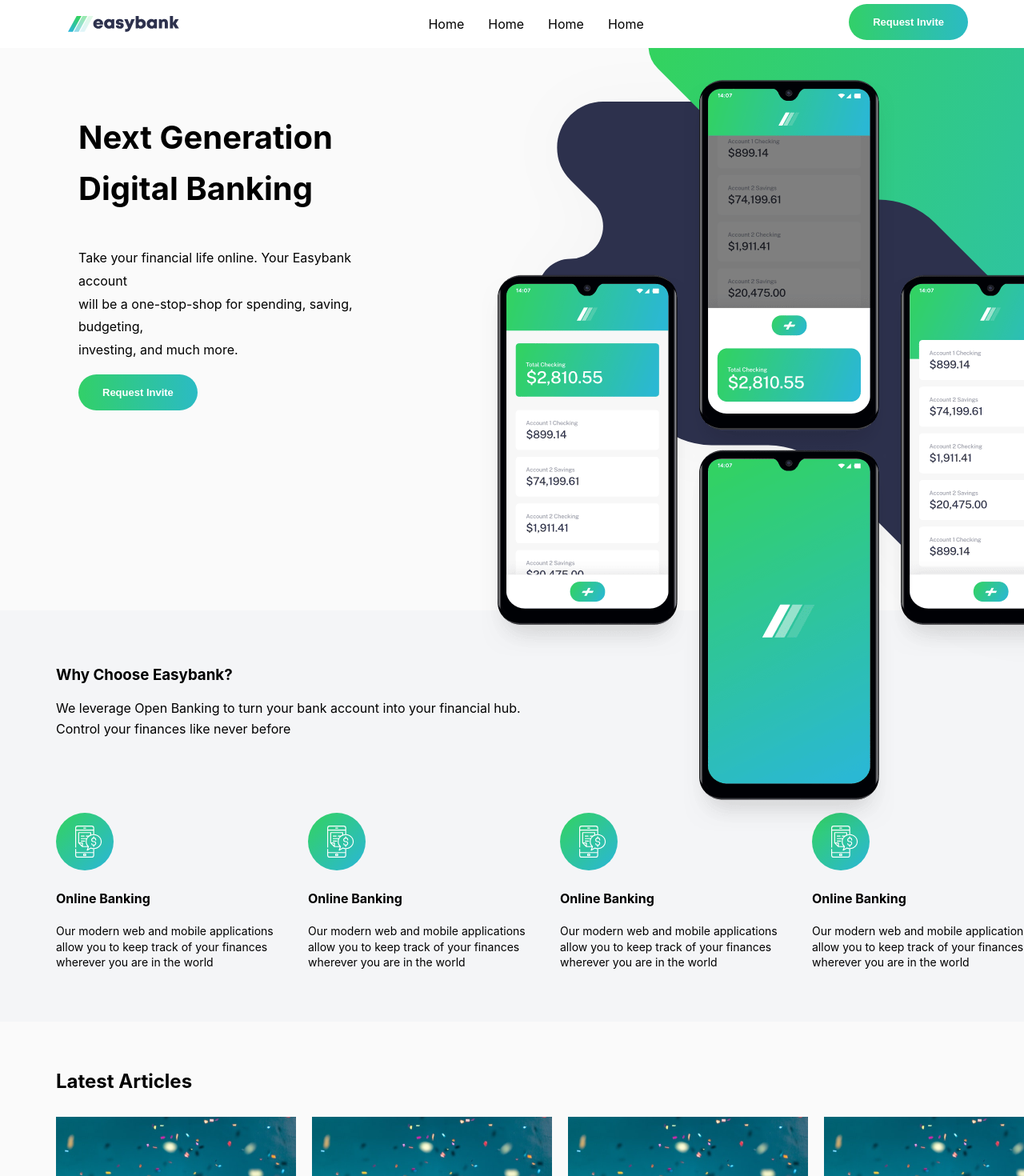
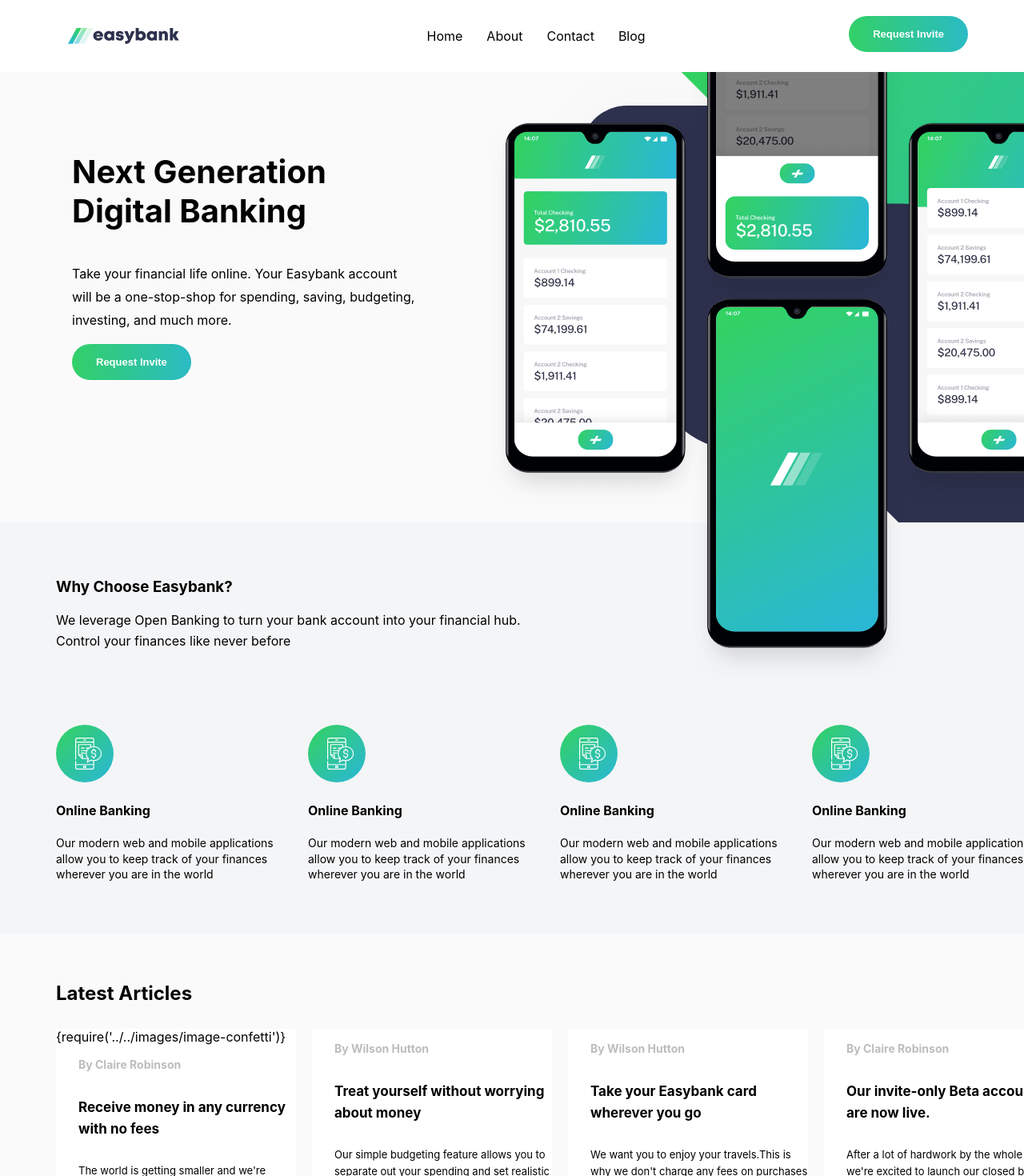
Before and after one commit to adeola2310/EasyBank, a React (Create React App) app: page / in a window 1280 px wide. Shown: the top 1470 px of the page at 80% size. Built offline with nearby package versions, Linux system fonts and the light colour scheme.

Commit message:
modified design

```diff
--- a/package.json
+++ b/package.json
@@ -6,6 +6,7 @@
     "@testing-library/jest-dom": "^4.2.4",
     "@testing-library/react": "^9.5.0",
     "@testing-library/user-event": "^7.2.1",
+    "prop-types": "^15.7.2",
     "react": "^16.13.1",
     "react-dom": "^16.13.1",
     "react-scripts": "3.4.1"
@@ -30,5 +31,8 @@
       "last 1 firefox version",
       "last 1 safari version"
     ]
+  },
+  "devDependencies": {
+    "eslint-plugin-react": "^7.20.0"
   }
 }
--- a/src/App.css
+++ b/src/App.css
@@ -1,15 +1,27 @@
-.App{
-    /*padding: 20px;*/
-}
 
 .home{
     background-color: #FAFAFA;
 }
 .home_content{
     display: flex;
-    padding: 40px 70px;
-    justify-content: space-between;
+    /* justify-content: space-between; */
     overflow-x: hidden;
+    background-image: url('./images/bg-intro-desktop.svg');
+    background-repeat: no-repeat;
+    background-position: 630px -175px;
+
+}
+
+.home_header{
+    padding: 150px 50px 0 90px;
+    flex: 1;
+    /* border: 1px solid green; */
+}
+.home_image{
+    flex: 1;
+    /* border: 1px solid red; */
+    margin-right: -100px;
+    margin-top: -90px;
 }
 .header-three{
     font-size: 40px;
@@ -26,19 +38,14 @@
     left: 10%;
     bottom: 20%;
 }
-.home_image{
-    position: relative;
-    left: 80px;
-    /*top: 50%;*/
-    /*bottom: 20%;*/
-}
+
 .second-image{
 bottom:30%
 }
 
 .why{
     background-color: #F4F5F7;
-    margin-top: -320px;
+    margin-top: -200px;
 }
 
 .why_header{
@@ -69,22 +76,43 @@
 
 
 @media screen and (max-width: 600px){
-    .App{
+
+    .home_image{
+        margin-right: 0;
+        margin-top: -80px;
+        border: 1px solid red;
+        display: block;
+    }
+
+    .home_image > img {
+        width: 100%;
     }
 
     .home_content{
         display: flex;
-        flex-direction: column;
+        flex-direction: column-reverse;
         padding: 40px 30px;
+        /* margin-top: 10%; */
     }
-    .content{
-        margin: auto;
+
+    .home_header > h3{
+        font-size: 20px;
+        text-align: center;
+    }
+    .home_header > p{
+        text-align: center;
+
     }
     .header-three{
         margin: auto;
     }
-    .home_image{
-        /*overflow-x: scroll;*/
+
+    .btn{
+        display: flex;
+        justify-content: center;
+    }
+    .why{
+        margin: auto;
     }
 
     .why_header{
@@ -103,9 +131,7 @@
     .card{
         text-align: center;
     }
-    /*.card > p{*/
-    /*    text-align: center;*/
-    /*}*/
+
     .articles{
         background-color: #FAFAFA;
         padding: 10px 40px;
--- a/src/App.js
+++ b/src/App.js
@@ -11,7 +11,7 @@
             <Header/>
             <section className="home">
             <div className="home_content">
-                <div className="content">
+                <div className="home_header">
                     <h3 className="header-three">Next Generation <br/>
                      Digital Banking </h3>
                     <p className="paragraph">
@@ -19,18 +19,20 @@
                         <br/>
                         will be a one-stop-shop for spending, saving, budgeting,<br/> investing, and much more.
                     </p>
+                    <div className="btn">
                     <Button label="Request Invite"/>
 
+                    </div>
+
                 </div>
-                    <div className="home_image">
-                        <div className="">
-                            <img src={require('./images/bg-intro-desktop.svg')} alt="background" className="background"/>
-                        </div>
-                        <div className="second-image">
-                            <img src={require("./images/image-mockups.png")} alt="mockup" className="home_image"/>
-
-                        </div>
-                    </div>
+                <div className="home_image">
+                    {/* <div className="">
+                        <img src={require('./images/bg-intro-desktop.svg')} alt="background" className="background"/>
+                    </div> */}
+                    {/* <div className="second-image"> */}
+                        <img src={require("./images/image-mockups.png")} alt="mockup"/>
+                    {/* </div> */}
+                </div>
             </div>
             </section>
 
@@ -75,10 +77,27 @@
             <section className="articles">
                 <h2 style={{marginTop:'50px'}}>Latest Articles</h2>
                 <div className="all_articles">
-               <ArticleCard/>
-               <ArticleCard/>
-               <ArticleCard/>
-               <ArticleCard/>
+               <ArticleCard
+               images = "{require('../../images/image-confetti')}"
+               author = "By Claire Robinson"
+               title = "Receive money in any currency with no fees"
+               text= "The world is getting smaller and we're becoming more mobile. So why should you be forced to only receive money in a single..."
+               />
+               <ArticleCard
+               author="By Wilson Hutton"
+               title= "Treat yourself without worrying about money"
+               text="Our simple budgeting feature allows you to separate out your spending and set realistic limits each month.That means you..."
+               />
+               <ArticleCard
+               author="By Wilson Hutton"
+               title="Take your Easybank card wherever you go"
+               text="We want you to enjoy your travels.This is why we don't charge any fees on purchases while you're abroad.We'll even show you..."
+               />
+               <ArticleCard
+               author="By Claire Robinson"
+               title="Our invite-only Beta accounts are now live."
+               text="After a lot of hardwork by the whole team, we're excited to launch our closed beta. It's easy to request an invite through the site..."
+               />
                 </div>
             </section>
   <Footer/>
--- a/src/UI/ArticleCard/ArticleCard.js
+++ b/src/UI/ArticleCard/ArticleCard.js
@@ -1,16 +1,18 @@
 import React, {Component} from 'react';
 import './ArtcleCard.css';
+import propTypes from 'prop-types';
 
 class ArticleCard extends Component {
     render() {
+        let image1 = require('../../images/image-confetti.jpg');
         return (
             <div className="art_card">
-                {this.props.img}
-            <img src={require('../../images/image-confetti.jpg')} alt="articles" className="art_img"/>
+                {this.props.images}
+            {/* <img src={require('../../images/image-confetti.jpg')} alt="articles" className="art_img"/> */}
             <div className="content">
-                <p className="author">By Adeola Adekoyejo</p>
-                <h5 className="title">Take your Easybank card wherever you go</h5>
-                <p> We want you to enjoy your travels. This is why we don’t charge any fees on purchases while you’re abroad.</p>
+        <p className="author">{this.props.author}</p>
+        <h5 className="title">{this.props.title}</h5>
+                <p> {this.props.text}  </p>
             </div>
 
             </div>
@@ -18,4 +20,11 @@
     }
 }
 
+ArticleCard.propTypes = {
+    author: propTypes.string,
+    title: propTypes.string,
+    text: propTypes.string,
+    images: propTypes.string
+};
+
 export default ArticleCard;
--- a/src/components/Header/Header.css
+++ b/src/components/Header/Header.css
@@ -2,17 +2,17 @@
     background-color: #ffffff;
     width: 100%;
     height: fit-content;
+    position: fixed;
 }
 
 .harmbugger{
-    /*visibility: hidden;*/
     display: none;
 }
 .logo{
     padding: 15px;
 }
 .header__nav{
-    padding: 5px 70px;
+    padding: 20px 70px;
     display: flex;
     justify-content: space-between;
 }
@@ -31,19 +31,14 @@
 @media screen and (max-width: 600px){
     .header{
         width: 100%;
-        height: 10vh;
+        height: 20vh;
     }
     .header__nav{
         display: flex;
-        padding: 5px 35px;
+        padding: 15px 35px;
         justify-content: space-between;
     }
-    .harmbugger{
-        height: 30px;
-        visibility: initial;
-        /*visibility: visible;*/
-    }
-    .lists{
-        display: none;
-    }
+ .harmbugger{
+     height: 10%;
+ }
 }
--- a/src/components/Header/Header.js
+++ b/src/components/Header/Header.js
@@ -13,9 +13,9 @@
                    </div>
                    <ul className="lists">
                        <li className="item">Home</li>
-                       <li className="item">Home</li>
-                       <li className="item">Home</li>
-                       <li className="item">Home</li>
+                       <li className="item">About</li>
+                       <li className="item">Contact</li>
+                       <li className="item">Blog</li>
                    </ul>
                        <Button label="Request Invite"/>
                        <img src={require('../../images/icon-hamburger.svg')} className="harmbugger"/>
```
Also changed, not shown: 1 other file (tests, documents, lock files or other folders).
